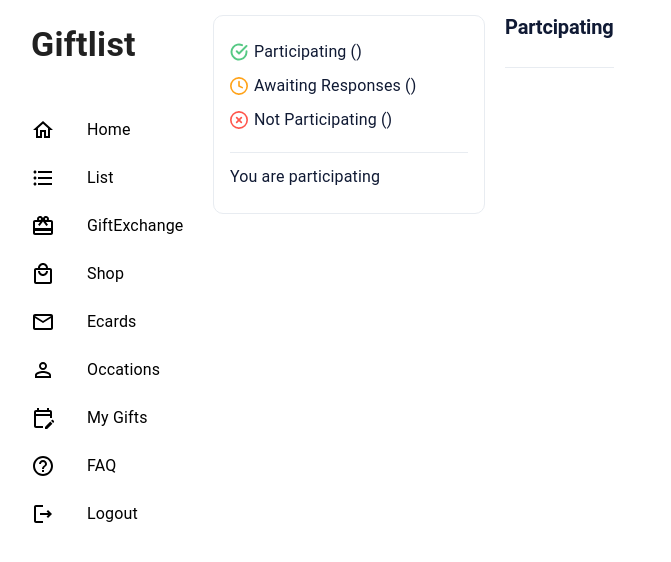
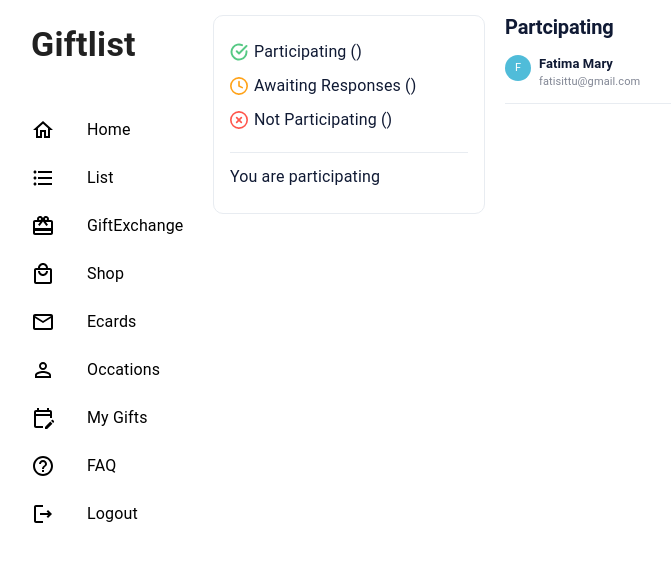
Before and after one commit to FatimaMary/giftlist, a React (Create React App) app in the folder client/: page /participants in a window 1280 px wide. Shown: the top 562 px of the page, without its empty margins (17-688 px from the left). Built offline with nearby package versions, Linux system fonts and the light colour scheme; the HTML template or start-up script is replaced by a standard one.

Commit message:
css updated

```diff
--- a/client/src/scenes/eventview/index.jsx
+++ b/client/src/scenes/eventview/index.jsx
@@ -4,9 +4,8 @@ import {
     Typography,
     Button,
  } from '@mui/material';
- import Santa from '../giftExchange/santa1.png';
- import Avatar from '@mui/material/Avatar';
-import Stack from '@mui/material/Stack';
+import Santa from '../giftExchange/santa1.png';
+import Avatar from '@mui/material/Avatar';
 import ShareOutlinedIcon from '@mui/icons-material/ShareOutlined';
 import EditCalendarOutlinedIcon from '@mui/icons-material/EditCalendarOutlined';
 import axios from 'axios';
--- a/client/src/scenes/participants/index.jsx
+++ b/client/src/scenes/participants/index.jsx
@@ -4,11 +4,18 @@ import {
     Typography,
     Button,
 } from '@mui/material';
+import Avatar from '@mui/material/Avatar';
 import Tick from './tickic.svg';
 import Clock from './clockic.svg';
 import Cross from './crossic2.svg';
 
 function Participants() {
+  function stringAvatar(name) {
+    return {
+      children: `${name.split(' ')[0][0]}`,
+    };
+  }
+
   return <Box sx={{
     padding: '15px 0',
     display: 'flex',
@@ -112,7 +119,6 @@ function Participants() {
       >
         Partcipating
       </Typography>
-      <Box>
       <Box
         sx={{
           borderBottom: '1px solid #e8ecf1',
@@ -124,8 +130,59 @@ function Participants() {
           justifyContent: 'space-between'
         }}
       >
-          <Box></Box>
-          <Box></Box>
+        <Box
+          sx={{
+            display: 'flex'
+          }}
+        >
+          <Box>
+            <Avatar
+              {...stringAvatar('Fatima')}
+              sx={{
+                width: '26px',
+                height: '26px',
+                background: '#50bcd9',
+                fontSize: '11px',
+                marginBottom: 0,
+                lineHeight: '18px',
+                display: 'flex',
+                alignItems: 'center',
+                justifyContent: 'center'
+               }}
+            />
+          </Box>
+          <Box
+            sx={{
+              paddingLeft: '8px',
+              flexBasis: 'calc(100% - 26px)',
+              maxWidth: 'calc(100% - 26px)',
+            }}
+          >
+            <Typography
+              variant='h4'
+              sx={{
+                fontWeight: 600,
+                fontSize: '13px',
+                lineHeight: '18px',
+                color: '#101a34',
+                marginBottom: 0
+              }}
+            >
+              Fatima Mary
+            </Typography>
+            <Typography
+              variant='body1'
+              sx={{
+                fontSize: '11px',
+                lineHeight: '18px',
+                color: '#818694'
+              }}
+            >fatisittu@gmail.com</Typography>
+          </Box>
+        </Box>
+        <Box>
+          <Button></Button>
+          <Button></Button>
         </Box>
       </Box>
     </Box>
```
Lines whose indentation alone changed are shown as unchanged.
